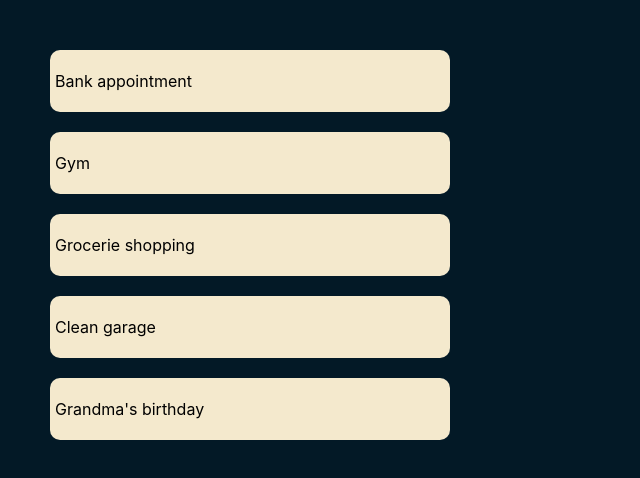
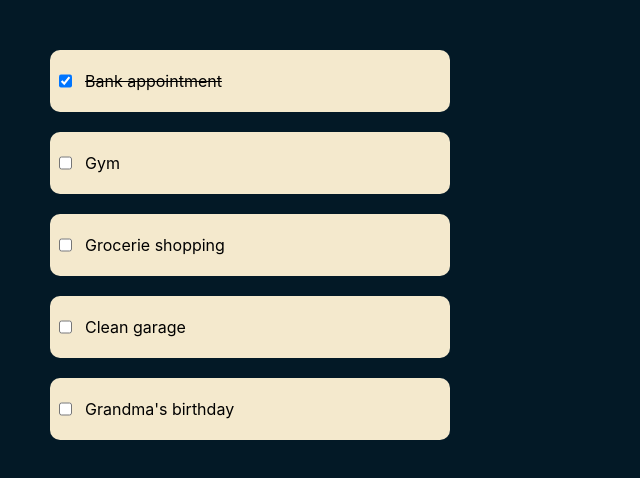
Before and after one commit to hannuju/todo-app, a React (Create React App) app: page / in a window 1280 px wide. Shown: the top 478 px of the page, without its empty margins (0-640 px from the left). Built offline with nearby package versions, Linux system fonts and the light colour scheme.

Commit message:
add checkbox

```diff
--- a/src/TodoItem.css
+++ b/src/TodoItem.css
@@ -1,7 +1,13 @@
 .todo-item {
+    display: flex;
+    gap: 10px;
     color: black;
     background-color: #F4E9CD;
     border-radius: 10px;
     padding: 5px;
     text-align: left;
 }
+
+.done {
+    text-decoration: line-through;
+}
--- a/src/TodoItem.tsx
+++ b/src/TodoItem.tsx
@@ -1,3 +1,4 @@
+import { useState } from 'react'
 import './TodoItem.css'
 
 interface Props {
@@ -6,8 +7,16 @@ interface Props {
 }
 
 export const TodoItem: React.FC<Props> = (props) => {
+
+    const [done, setDone] = useState(props.checkbox);
+
+    const checkboxChangeHandler = () => {
+        done ? setDone(false) :  setDone(true);
+    }
+
     return (
-        <div className="todo-item">
+        <div className={`todo-item ${done && "done"}`}>
+            <input type="checkbox" defaultChecked={done} onChange={checkboxChangeHandler}/>
             <p>{props.title}</p>
         </div>
     )
```
